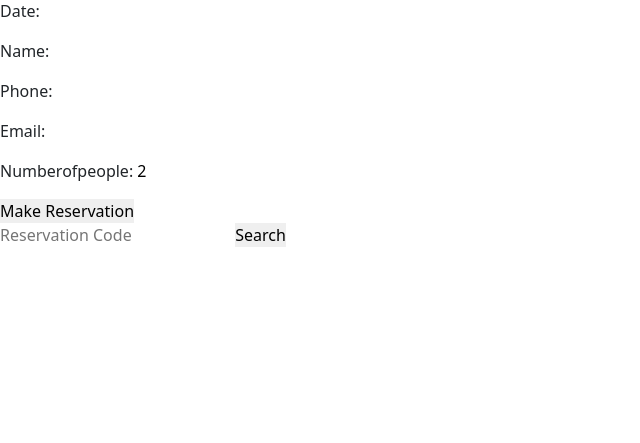
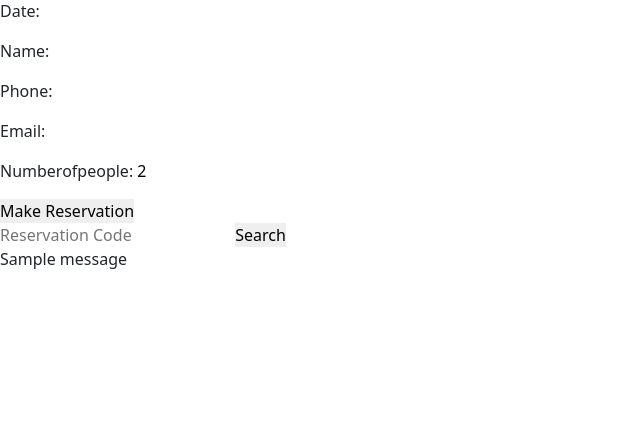
Before and after one commit to rfpotrero/alfresco, a Django app: page /reservations in a window 1280 px wide. Shown: the part 73-516 px from the top of the page, without its empty margins (0-640 px from the left). Run offline with Django 4.2, Linux system fonts and the light colour scheme; tables that the repository leaves empty hold one stand-in row (values such as "Sample post"); one stand-in notice (Sample message) is shown; some libraries are stand-ins or nearby versions.

Commit message:
Add display error messages in reservations
Adding code to display error message in template reservations. #32

```diff
--- a/templates/reservations.html
+++ b/templates/reservations.html
@@ -17,4 +17,10 @@
 
     </form>
 
+    <div>
+        {% for message in messages %}
+            {{ message }}
+        {% endfor%}
+    </div>
+
 {% endblock %}
```
